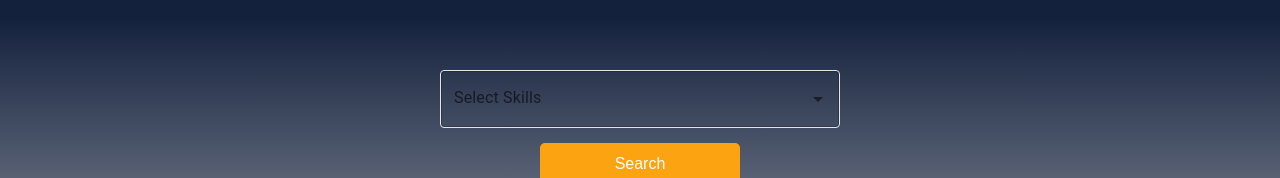
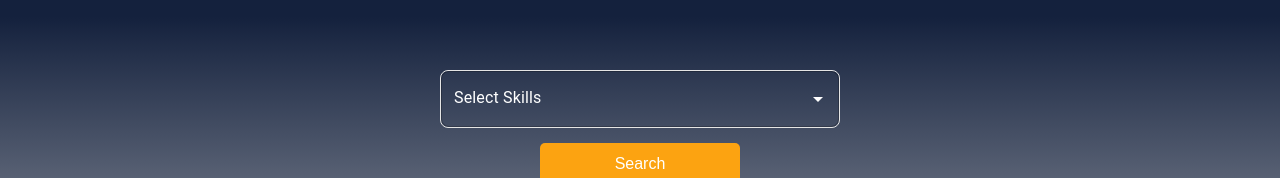
Before and after one commit to biancabelea/Mentum, a React (Create React App) app in the folder mentum-frontend/: page /mentors-search in a window 1280 px wide. Shown: the part 287-465 px from the top of the page. Built offline with nearby package versions, Linux system fonts and the light colour scheme.

Commit message:
finnished styling the search page

```diff
--- a/mentum-frontend/src/components/SearchMentor.js
+++ b/mentum-frontend/src/components/SearchMentor.js
@@ -46,6 +46,12 @@ const SearchMentor = () => {
     }
   };
 
+  const handleRequestMeeting = (mentor) => {
+    console.log(`Requesting a meeting with ${mentor.name}`);
+    // Add your logic here to handle the meeting request
+    // For example: open a modal, redirect to a new page, etc.
+  };
+
   return (
     <div className="searchContent">
       <h1>Search for Mentors</h1>
@@ -76,6 +82,7 @@ const SearchMentor = () => {
                 <div key={index} className="mentor-card">
                   <h3>{mentor.name}</h3>
                   <p>Matched Skills: {mentor.matchingSkills.join(', ')}</p>
+                  <button onClick={() => handleRequestMeeting(mentor)}>Request a Meeting</button>
                 </div>
               ))
             ) : (
--- a/mentum-frontend/src/styles/SearchMentor.css
+++ b/mentum-frontend/src/styles/SearchMentor.css
@@ -44,46 +44,58 @@ h1 {
     max-width: 400px;
 }
 
-/* Autocomplete input styling */
-.MuiAutocomplete-root {
+/* Autocomplete root styling */
+.searchContent .MuiAutocomplete-root {
     width: 100%;
-    background-color: transparent; /* Ensure background blends with the page */
-    color: var(--white);
+    background-color: transparent;
+    color: var(--white); /* Ensure input text is white */
 }
 
-.MuiAutocomplete-inputRoot {
-    color: var(--white); /* Text color white */
-    border-radius: 8px; /* Smooth edges */
-    border: 1px solid var(--grey); /* Light border for outline */
-    padding: 8px; /* Comfortable padding */
-}
 
 /* Label ("Select Skills") */
-.MuiInputLabel-root {
+.searchContent .MuiInputLabel-root {
     color: var(--white); /* Label color */
 }
 
-.MuiInputLabel-root.Mui-focused {
-    color: var(--white); /* Label stays white when focused */
+.searchContent .MuiInputLabel-root.Mui-focused {
+    color: var(--white); /* Label remains white when focused */
 }
 
-.MuiAutocomplete-clearIndicator {
-    color: var(--white); /* Clear icon (X) color */
+.searchContent .MuiInputLabel-root {
+    color: var(--white) !important; /* Force label color to white */
 }
 
-.MuiAutocomplete-popupIndicator {
-    color: var(--white); /* Dropdown arrow color */
+.searchContent .MuiInputLabel-root.Mui-focused {
+    color: var(--white) !important; /* Keep label white when focused */
 }
 
-/* Selected skills styling */
-.MuiChip-root {
+.searchContent .MuiAutocomplete-inputRoot {
+    color: var(--white); /* Input text color */
+    border-radius: 8px;
+    border: 1px solid var(--grey); /* Light border for outline */
+    padding: 8px;
+}
+
+.searchContent .MuiAutocomplete-input {
+    color: var(--white) !important; /* Text inside the input */
+}
+
+.searchContent .MuiChip-root {
     background-color: var(--dark-blue); /* Chip background */
-    color: var(--white); /* Chip text color */
+    color: var(--white) !important; /* Chip text color */
     font-size: 14px;
 }
 
-.MuiChip-deleteIcon {
-    color: var(--white); /* Delete (X) icon on chips */
+.searchContent .MuiChip-deleteIcon {
+    color: var(--white) !important; /* Delete (X) icon on chips */
+}
+
+.searchContent .MuiAutocomplete-clearIndicator {
+    color: var(--white) !important; /* Clear (X) icon color */
+}
+
+.searchContent .MuiAutocomplete-popupIndicator {
+    color: var(--white) !important; /* Dropdown arrow color */
 }
 
 /* Button Styling */
@@ -147,6 +159,24 @@ h1 {
     font-weight: normal;
 }
 
+.mentor-card button {
+    background-color: var(--orange);
+    color: var(--white);
+    border: none;
+    border-radius: 5px;
+    padding: 10px;
+    font-size: 14px;
+    cursor: pointer;
+    align-self: center; /* Center the button horizontally */
+    margin-top: 10px;
+    width: 80%; /* Make the button span 80% of the card width */
+}
+
+.mentor-card button:hover {
+    background-color: var(--dark-blue);
+    color: var(--white);
+}
+
 /* Responsive Design */
 @media (max-width: 768px) {
     .results {
```
Lines whose indentation alone changed are shown as unchanged.
